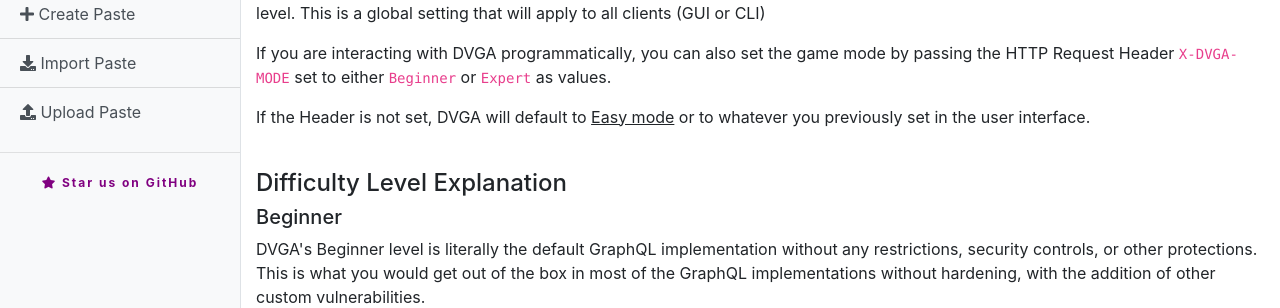
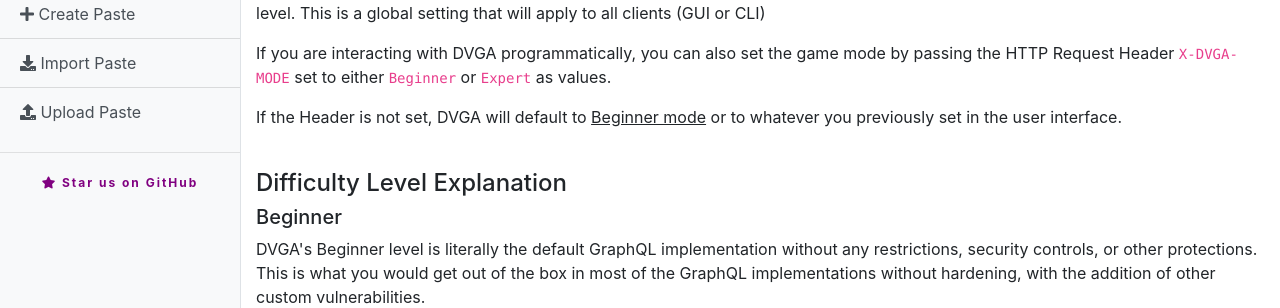
Before and after one commit to dolevf/Damn-Vulnerable-GraphQL-Application, a Python web app: template templates/index.html in a window 1280 px wide. Shown: the part 411-719 px from the top of the page. Run offline with Jinja, Linux system fonts and the light colour scheme; the template is opened without the code that fills it, so the values that code supplies are empty; some libraries are stand-ins or nearby versions.

Commit message:
fix this horrific mistake

```diff
--- a/templates/index.html
+++ b/templates/index.html
@@ -29,7 +29,7 @@
       </p>
       <p>You can set a "game mode" in DVGA: A beginner level or expert level by clicking on the top bar menu's cube icon and choosing the level. This is a global setting that will apply to all clients (GUI or CLI)</p>
       <p>If you are interacting with DVGA programmatically, you can also set the game mode by passing the HTTP Request Header <code>X-DVGA-MODE</code> set to either <code>Beginner</code> or <code>Expert</code> as values.</p>
-      <p>If the Header is not set, DVGA will default to <u>Easy mode</u> or to whatever you previously set in the user interface.</p>
+      <p>If the Header is not set, DVGA will default to <u>Beginner mode</u> or to whatever you previously set in the user interface.</p>
       <br />
       <h4>Difficulty Level Explanation</h4>
       <h5>Beginner</h5>
```
